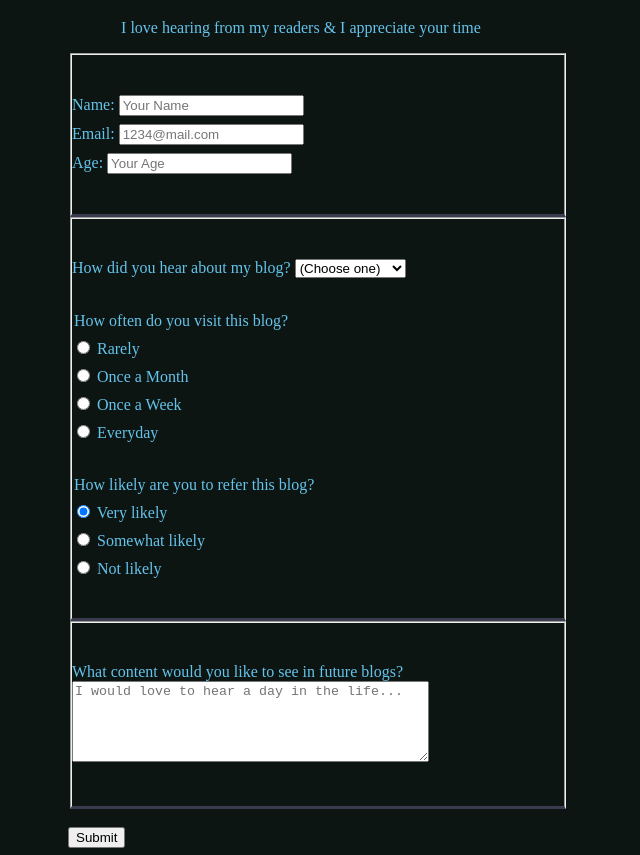
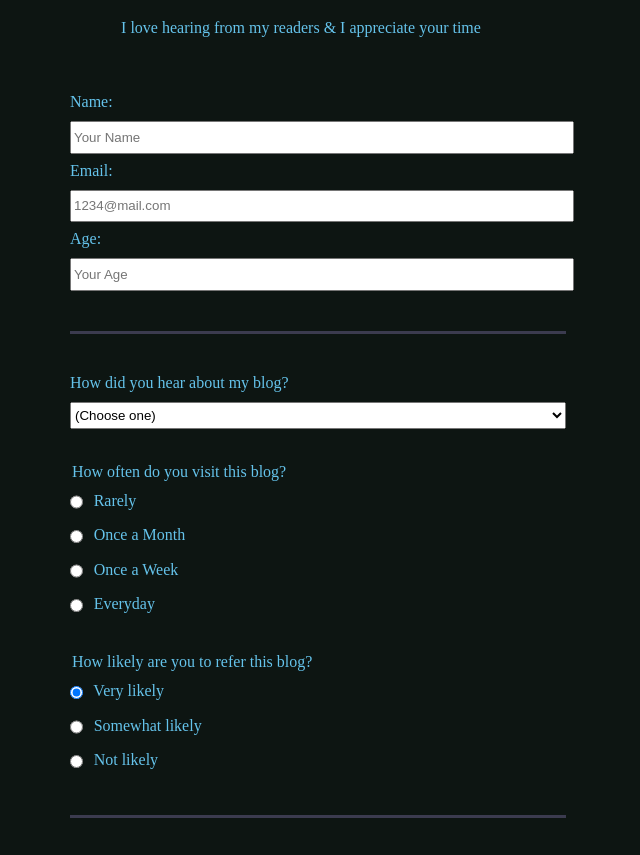
Before and after one commit to ReAnimatedMando/Survey-Form, a plain HTML site: page index.html in a window 1280 px wide. Shown: the part 86-941 px from the top of the page, without its empty margins (339-979 px from the left). Drawn offline with Linux system fonts and the light colour scheme.

Commit message:
CSS
added css styling to survey form

```diff
--- a/index.html
+++ b/index.html
@@ -36,17 +36,17 @@
           </br>
           <label>
             <legend>How often do you visit this blog?</legend>
-            <label for="rarely"><input type="radio" id="rarely" name="visits"/> Rarely</label>
-            <label for="1xmonth"><input type="radio" id="1xmonth" name="visits"/> Once a Month</label>
-            <label for="1xweek"><input type="radio" id="1xweek" name="visits" /> Once a Week</label>
-            <label for="everyday"><input type="radio" id="everyday" name="visits" /> Everyday</label>
+            <label for="rarely"><input type="radio" id="rarely" class="inline" name="visits"/> Rarely</label>
+            <label for="1xmonth"><input type="radio" id="1xmonth" class="inline" name="visits"/> Once a Month</label>
+            <label for="1xweek"><input type="radio" id="1xweek" class="inline" name="visits" /> Once a Week</label>
+            <label for="everyday"><input type="radio" id="everyday" class="inline" name="visits" /> Everyday</label>
           </label>
           </br>
           <label>
             <legend>How likely are you to refer this blog?</legend>
-            <label for="very"><input type="radio" id="very" name="recommend" checked/> Very likely</label>
-            <label for="somewhat"><input type="radio" id="somewhat" name="recommend"/> Somewhat likely</label>
-            <label for="not"><input type="radio" id="not" name="recommend"/> Not likely</label>
+            <label for="very"><input type="radio" id="very" class="inline" name="recommend" checked/> Very likely</label>
+            <label for="somewhat"><input type="radio" id="somewhat" class="inline" name="recommend"/> Somewhat likely</label>
+            <label for="not"><input type="radio" id="not" class="inline" name="recommend"/> Not likely</label>
           </label>
         </fieldset>
         <fieldset>
--- a/styles.css
+++ b/styles.css
@@ -27,10 +27,45 @@ form {
 padding-bottom: 2em;
 }
 fieldset {
+border: none;
 padding: 2rem 0;
 border-bottom: 3px solid #3b3b4f;
+}
+fieldset:last-of-type {
+border-bottom: none;
 }
 label {
 display: block;
 margin: 0.5rem 0;
 }
+textarea {
+margin: 10px 0 0 0;
+width: 100%;
+min-height: 2em;
+}
+input,
+textarea,
+select {
+margin: 10px 0 0 0;
+width: 100%;
+min-height: 2em;
+}
+.inline {
+width: unset;
+margin: 0 0.5em 0 0;
+vertical-align: middle;
+}
+input[type="submit"] {
+display: block;
+width: 60%;
+margin: 1em auto;
+height: 2em;
+font-size: 1.1rem;
+background-color: #2984c1;
+border-color: #3b3b4f;
+min-width: 300px;
+cursor: pointer;
+}
+input[type="submit"]:hover {
+opacity: 0.9;
+}
```
Lines whose indentation alone changed are shown as unchanged.
